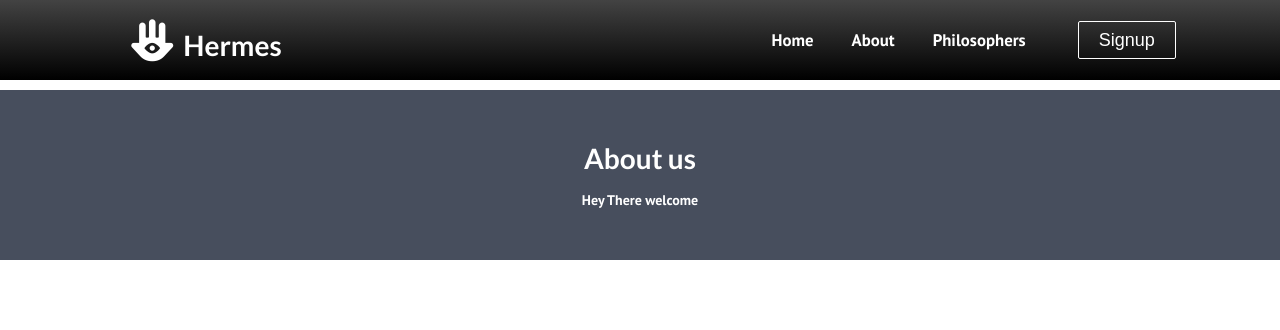
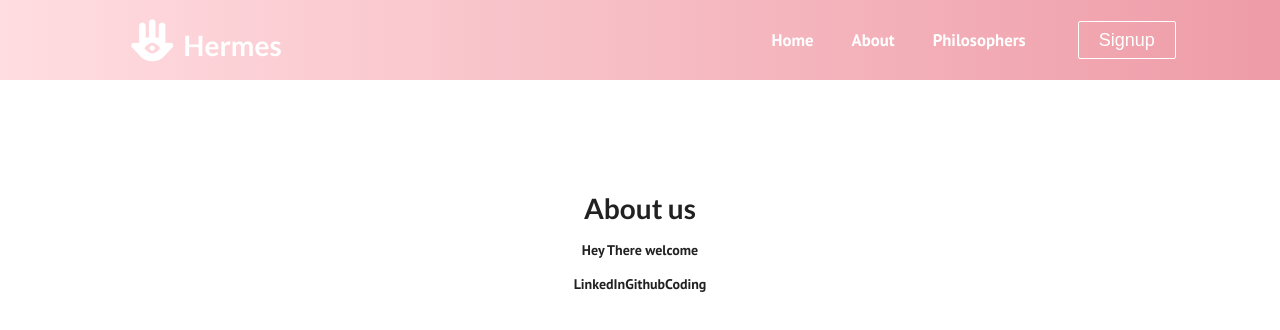
Before and after one commit to Sisysphus/Cover-Art, a React (Create React App) app: page /about in a window 1280 px wide. Shown: the top 330 px of the page. Built offline with nearby package versions, Linux system fonts and the light colour scheme.

Commit message:
Configuring about[Section] + about[css]

```diff
--- a/src/components/NavBar.css
+++ b/src/components/NavBar.css
@@ -1,14 +1,14 @@
 .navbar {
-  background: #000000; /* fallback for old browsers */
+  background: #ee9ca7; /* fallback for old browsers */
   background: -webkit-linear-gradient(
-    to bottom,
-    #434343,
-    #000000
+    to right,
+    #ffdde1,
+    #ee9ca7
   ); /* Chrome 10-25, Safari 5.1-6 */
   background: linear-gradient(
-    to bottom,
-    #434343,
-    #000000
+    to right,
+    #ffdde1,
+    #ee9ca7
   ); /* W3C, IE 10+/ Edge, Firefox 16+, Chrome 26+, Opera 12+, Safari 7+ */
 
   height: 80px;
--- a/src/components/pages/About.css
+++ b/src/components/pages/About.css
@@ -1,71 +1,23 @@
 body {
   font-family: Arial, Helvetica, sans-serif;
-  margin: 0;
-}
-
-html {
-  box-sizing: border-box;
 }
 
 *,
 *:before,
 *:after {
   box-sizing: inherit;
-}
-
-.column {
-  float: left;
-  width: 33.3%;
-  margin-bottom: 16px;
-  padding: 0 8px;
-}
-
-.card {
-  box-shadow: 0 4px 8px 0 rgba(0, 0, 0, 0.2);
-  margin: 8px;
+  margin: 0;
+  padding: 0;
 }
 
 .about-section {
-  padding: 50px;
-  text-align: center;
-  background-color: #474e5d;
-  color: white;
+  background: white;
+  background-size: 55%;
+  overflow: hidden;
+  padding: 100px 0;
 }
 
-.container {
-  padding: 0 16px;
+.inner-container {
+  width: 55%;
+  float: right;
 }
-
-.container::after,
-.row::after {
-  content: "";
-  clear: both;
-  display: table;
-}
-
-.title {
-  color: grey;
-}
-
-.button {
-  border: none;
-  outline: 0;
-  display: inline-block;
-  padding: 8px;
-  color: white;
-  background-color: #000;
-  text-align: center;
-  cursor: pointer;
-  width: 100%;
-}
-
-.button:hover {
-  background-color: #555;
-}
-
-@media screen and (max-width: 650px) {
-  .column {
-    width: 100%;
-    display: block;
-  }
-}
--- a/src/components/pages/About.js
+++ b/src/components/pages/About.js
@@ -8,6 +8,11 @@ const About = () => {
       <div className="inner-container">
         <h1>About us</h1>
         <p className="text">Hey There welcome</p>
+        <div className="philosophers">
+          <span>LinkedIn</span>
+          <span>Github</span>
+          <span>Coding</span>
+        </div>
       </div>
     </div>
   );
```
